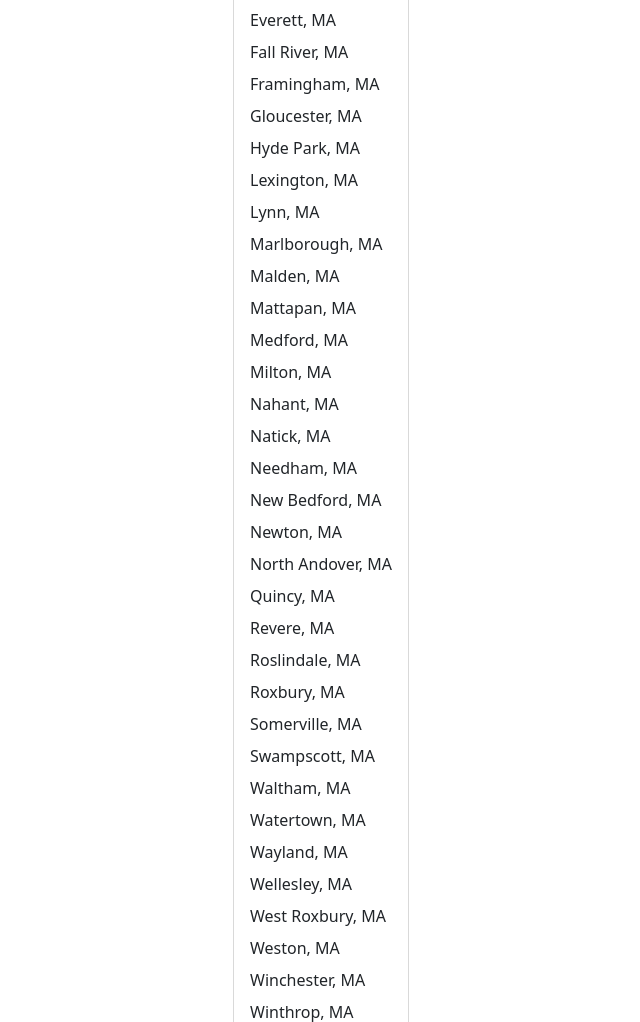
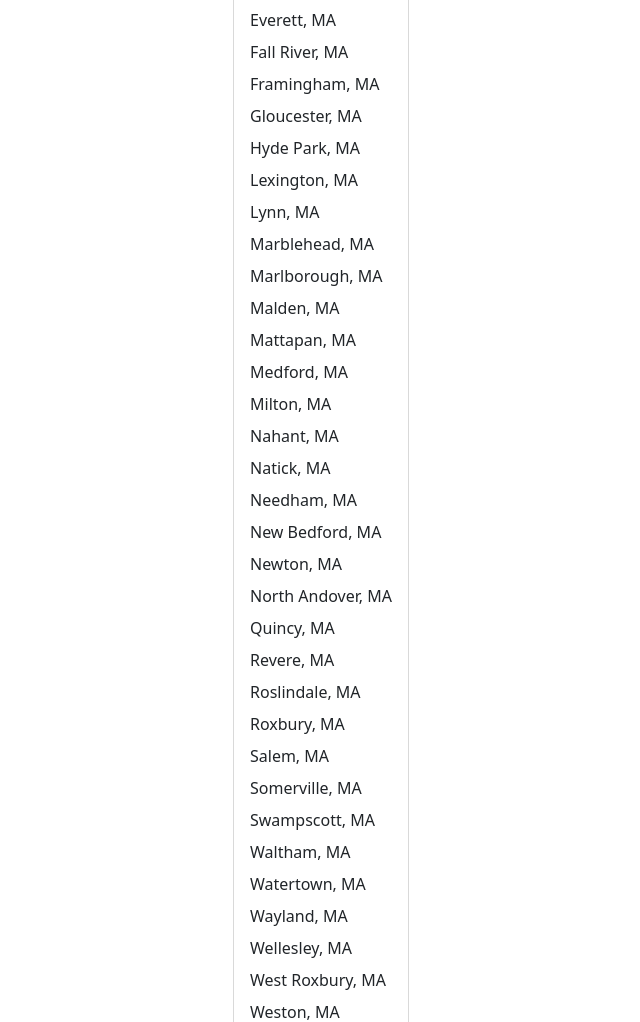
Before and after one commit to amithsaligrama/bathroomaccess, a Django app: template bathroom_map/templates/map.html in a window 1280 px wide, after a click on "View bathrooms for town...". Shown: the part 1183-2205 px from the top of the page, without its empty margins (285-925 px from the left). Run offline with Django 3.2, Linux system fonts and the light colour scheme; the template is opened without the code that fills it, so the values that code supplies are empty; some libraries are stand-ins or nearby versions.

Commit message:
Update map.html

```diff
--- a/bathroom_map/templates/map.html
+++ b/bathroom_map/templates/map.html
@@ -185,6 +185,7 @@
                     <li><a class="dropdown-item" href="/map?city=hyde%20park-massachusetts">Hyde Park, MA</a></li>
                     <li><a class="dropdown-item" href="/map?city=lexington-massachusetts">Lexington, MA</a></li>
                     <li><a class="dropdown-item" href="/map?city=lynn-massachusetts">Lynn, MA</a></li>
+                    <li><a class="dropdown-item" href="/map?city=marblehead-massachusetts">Marblehead, MA</a></li>
                     <li><a class="dropdown-item" href="/map?city=marlborough-massachusetts">Marlborough, MA</a></li>
                     <li><a class="dropdown-item" href="/map?city=malden-massachusetts">Malden, MA</a></li>
                     <li><a class="dropdown-item" href="/map?city=mattapan-massachusetts">Mattapan, MA</a></li>
@@ -200,6 +201,7 @@
                     <li><a class="dropdown-item" href="/map?city=revere-massachusetts">Revere, MA</a></li>
                     <li><a class="dropdown-item" href="/map?city=roslindale-massachusetts">Roslindale, MA</a></li>
                     <li><a class="dropdown-item" href="/map?city=roxbury-massachusetts">Roxbury, MA</a></li>
+                    <li><a class="dropdown-item" href="/map?city=salem-massachusetts">Salem, MA</a></li>
                     <li><a class="dropdown-item" href="/map?city=somerville-massachusetts">Somerville, MA</a></li>
                     <li><a class="dropdown-item" href="/map?city=swampscott-massachusetts">Swampscott, MA</a></li>
                     <li><a class="dropdown-item" href="/map?city=waltham-massachusetts">Waltham, MA</a></li>
```
